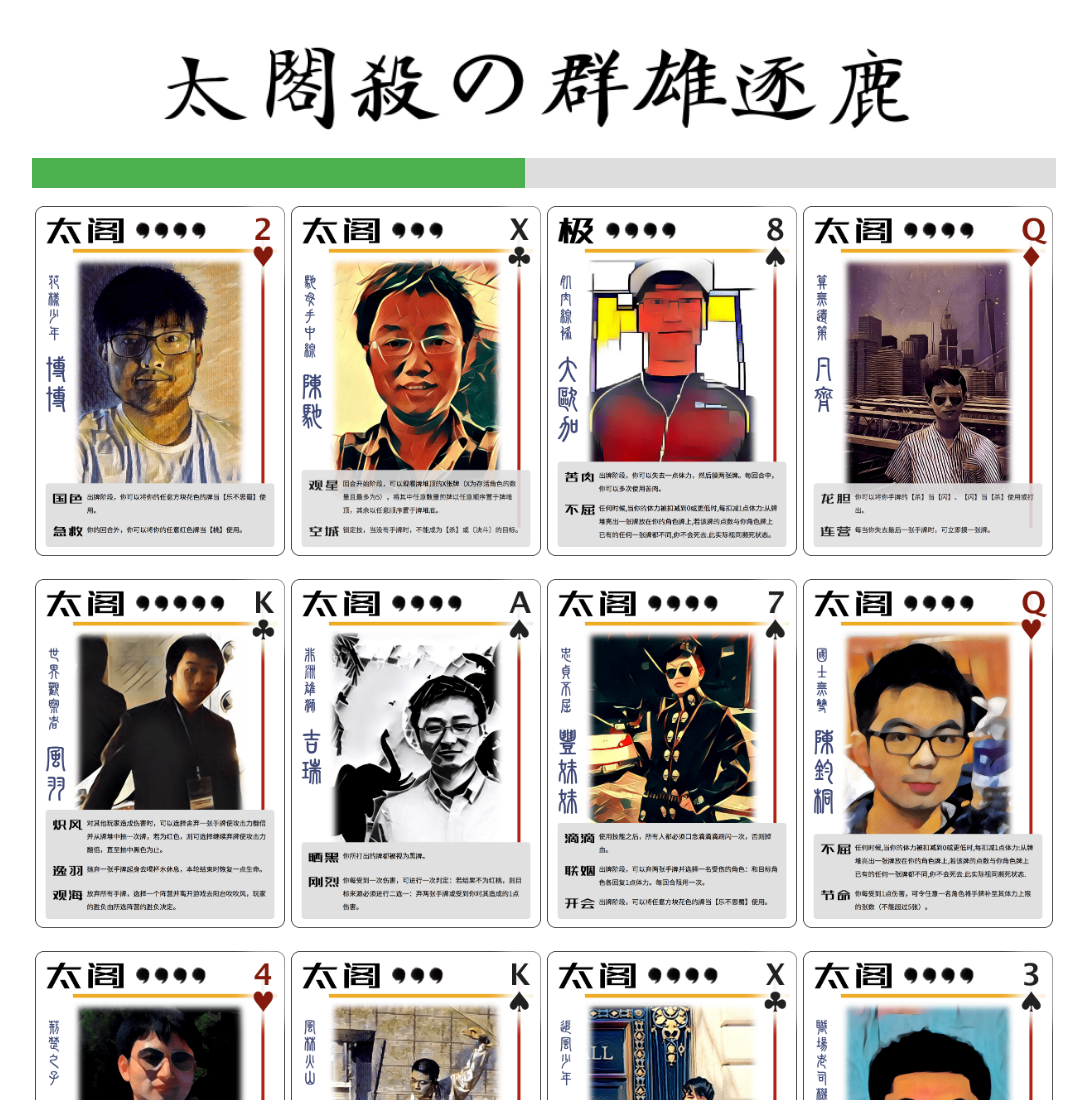
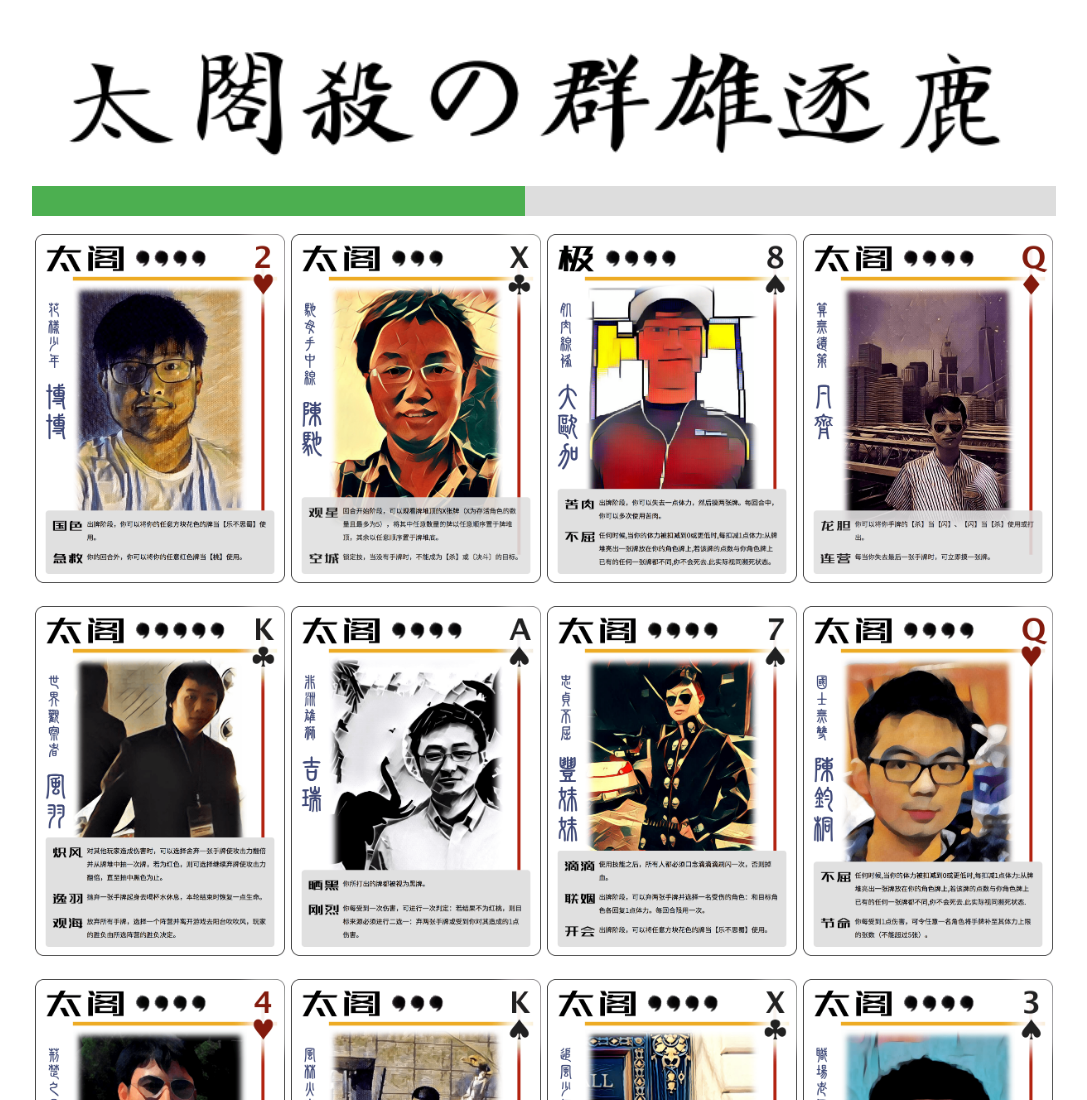
Before and after one commit to pensokha/HeroCardGenerator, a website: page docs/index.html in a window 1280 px wide. Shown: the top 1100 px of the page, without its empty margins (96-1183 px from the left). Drawn offline with Linux system fonts and the light colour scheme.

Commit message:
picky updates

```diff
--- a/docs/index.html
+++ b/docs/index.html
@@ -12,7 +12,7 @@
 
 	<!-- <h1>太阁杀の群雄逐鹿篇</h1> -->
 
-	<img src="logo.png" style="width:80%;margin:auto;">
+	<img src="logo.png" style="width:100%;margin:auto;">
 	<br>
 
 	<div id="myProgress">
```
Also changed, not shown: docs/index_template.html (+1 -1 lines).
